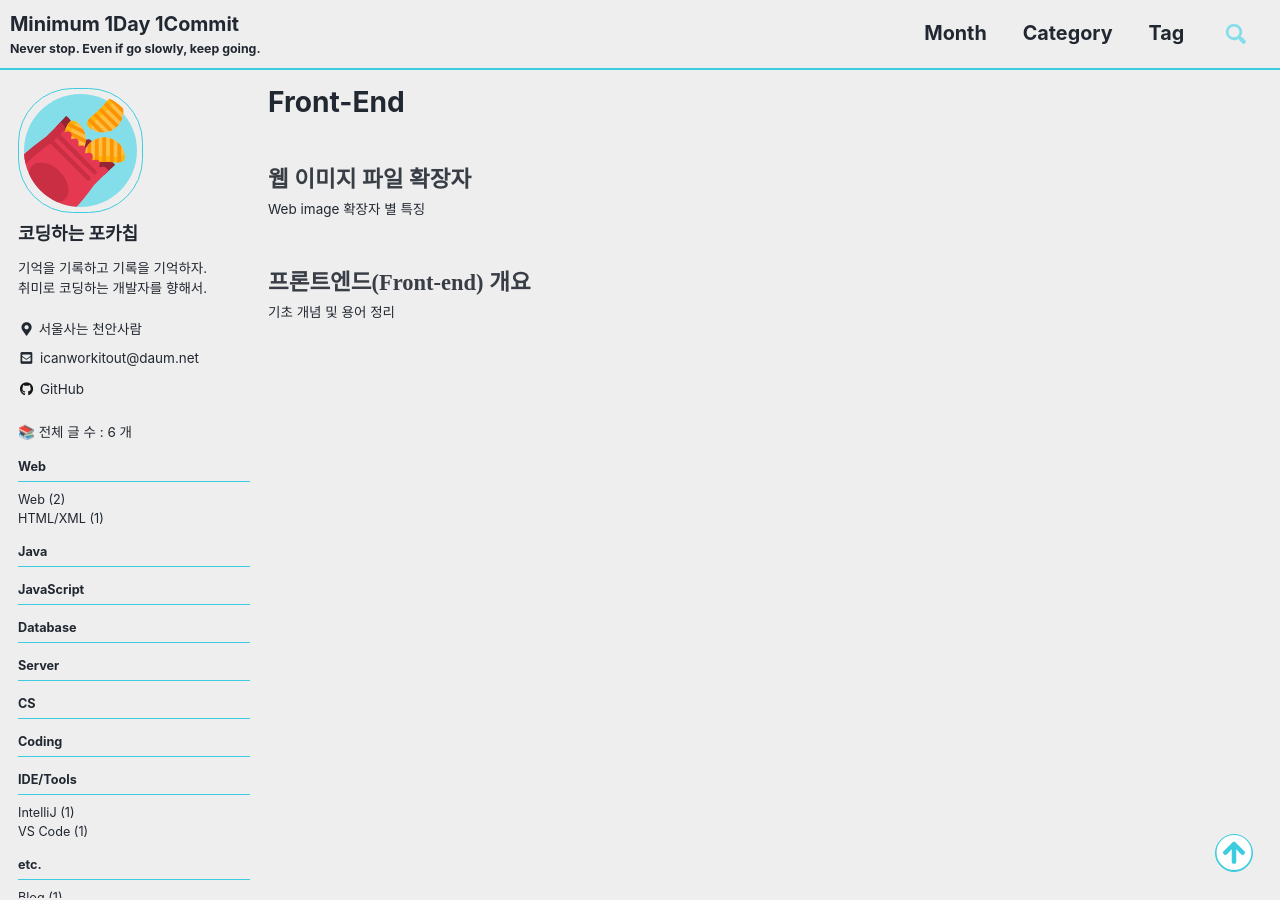
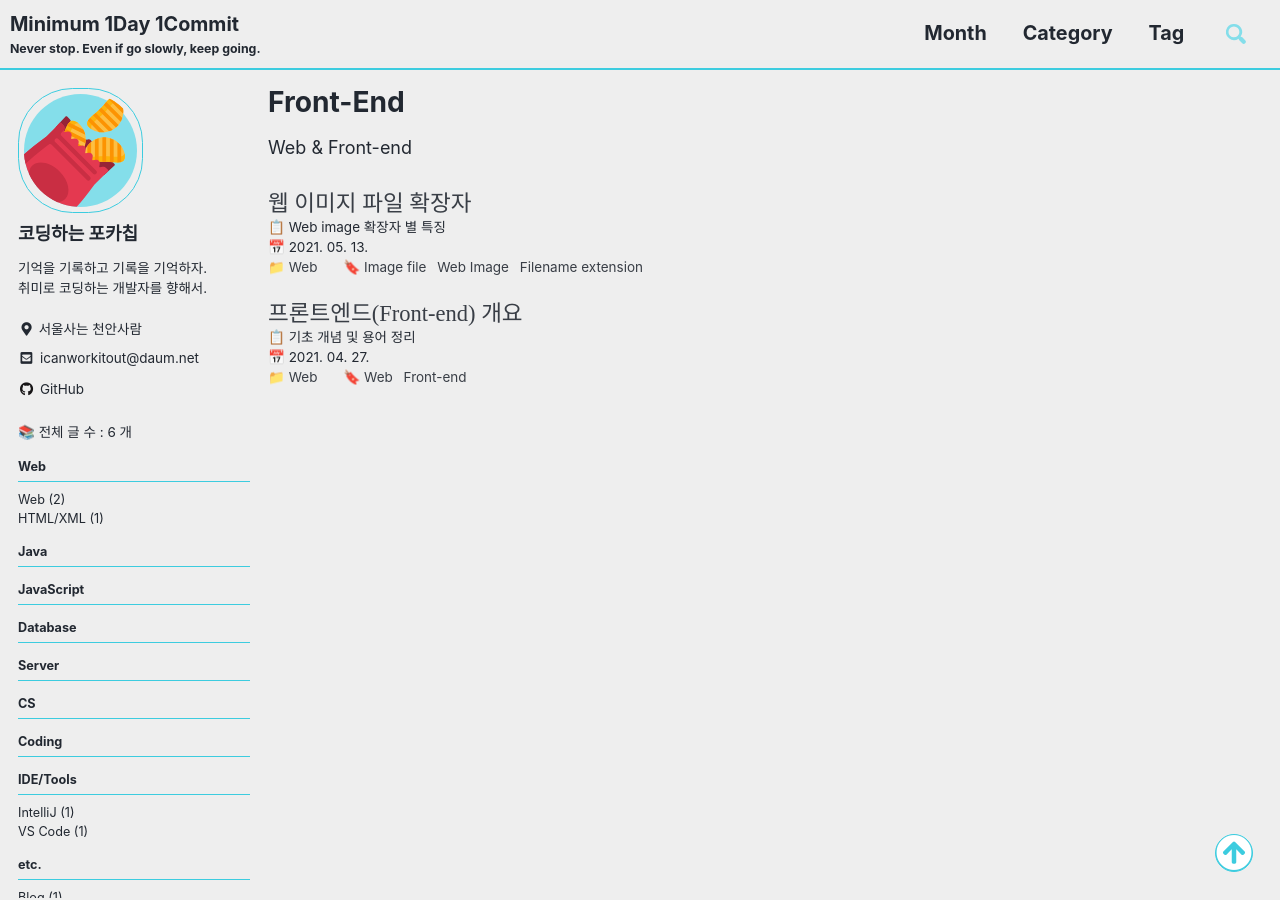
Before and after one commit to iCanWorkItOut/iCanWorkItOut.github.io, a Jekyll site: the page built from _pages/categories/category-Web.md, in a window 1280 px wide and 900 px high. Built offline with Jekyll 4.4.1, drawn with Linux system fonts in a browser that asks for light colours; cached includes are drawn as plain includes; some web fonts are replaced.

Commit message:
_pages: 카테고리 페이지 수정

```diff
--- a/_pages/categories/category-Web.md
+++ b/_pages/categories/category-Web.md
@@ -5,5 +5,6 @@ layout: category
 sidebar_main: true
 ---
 
+Web & Front-end
 {% assign posts = site.categories.Web %}
-{% for post in posts %} {% include archive-single.html type=page.entries_layout %} {% endfor %}
+{% for post in posts %} {% include archive-custom.html type=page.entries_layout %} {% endfor %}
```
Also changed, not shown: _pages/categories/category-Blog.md (+2 -2 lines), _pages/categories/category-HTML,XML.md (+2 -1 lines), _pages/categories/category-IntelliJ.md (+2 -1 lines), _pages/categories/category-VS Code.md (+2 -1 lines).
